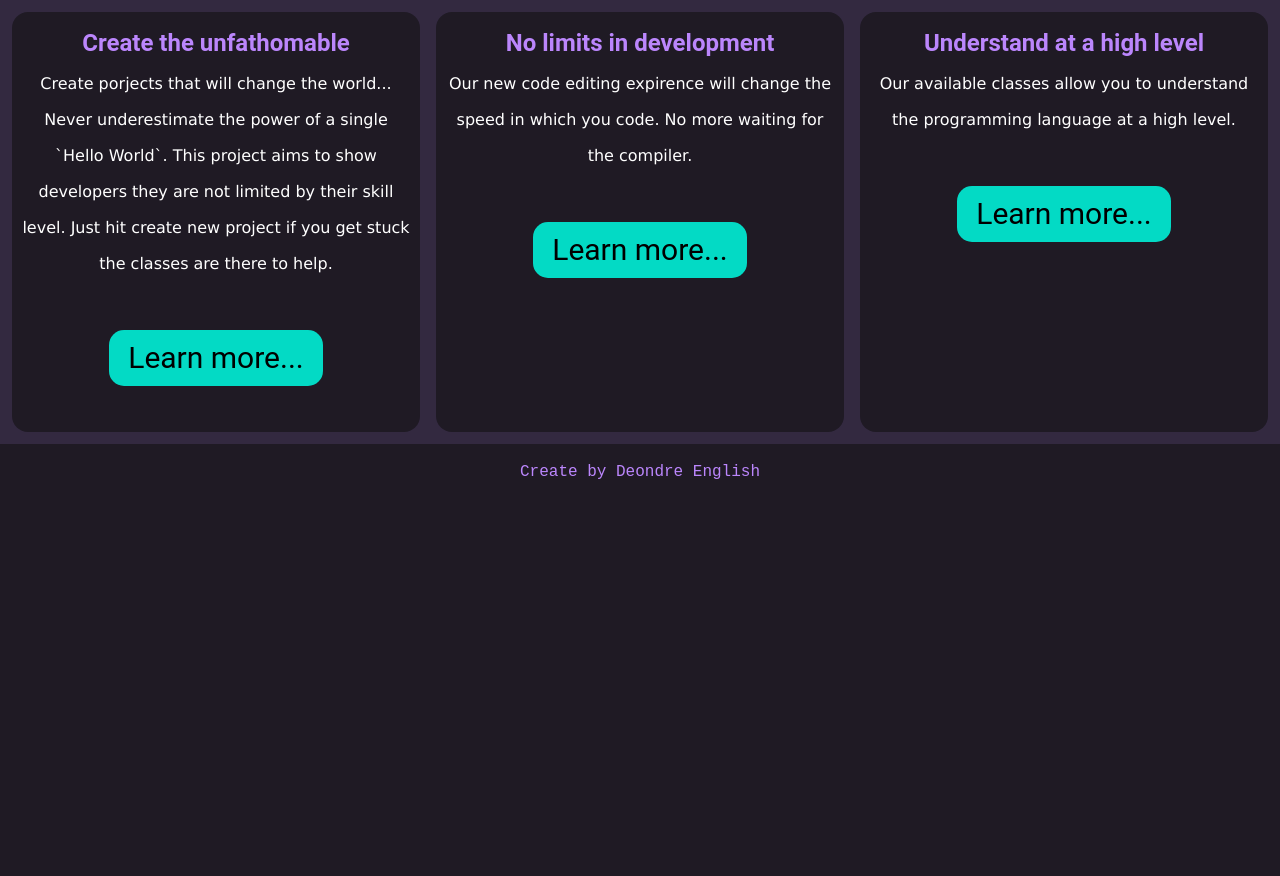
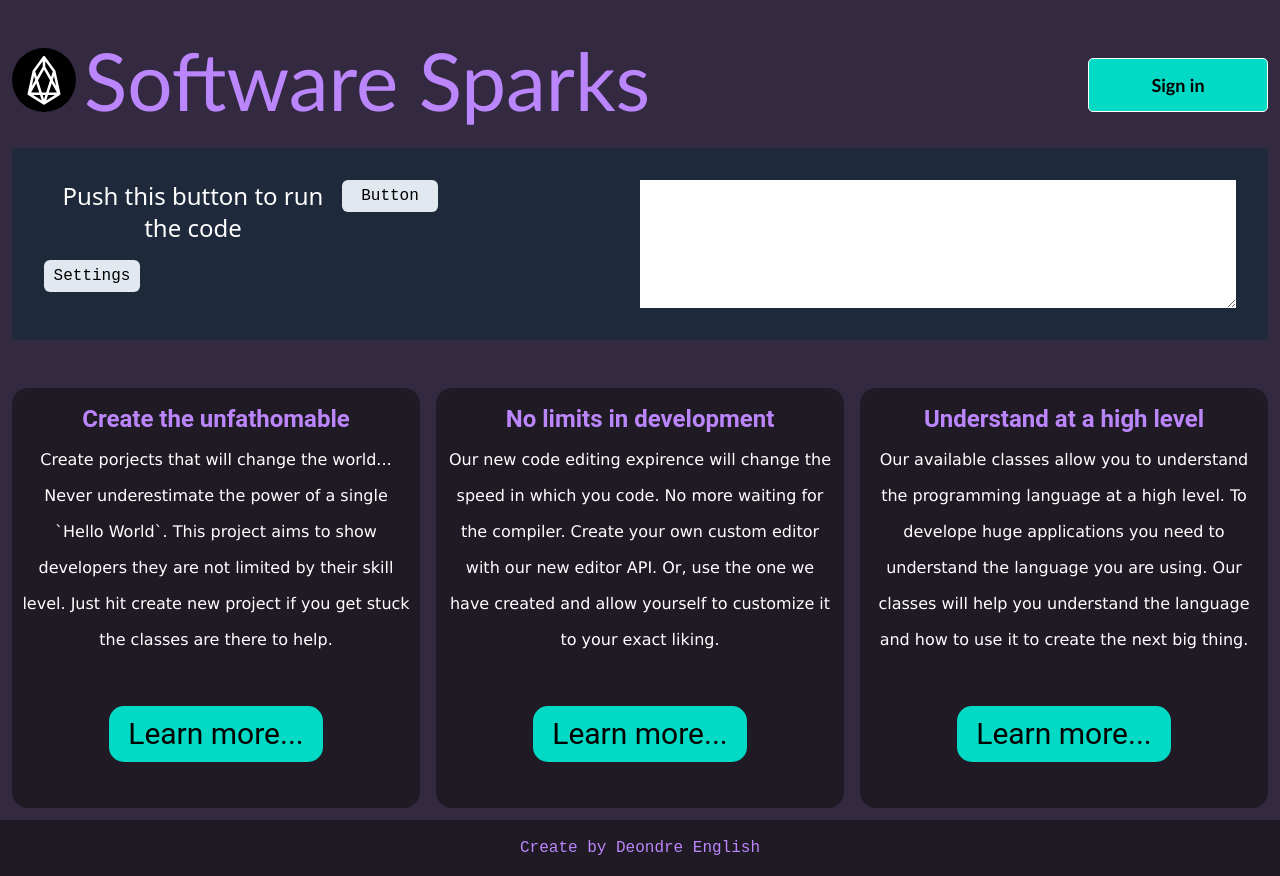
Before and after one commit to deondreE/SoftwareSparks, a Next.js app in the folder packages/web/: page / in a window 1280 px wide. Before the commit the page ends 800 px from the top, so only its background shows below. Built offline with nearby package versions, Linux system fonts and the light colour scheme.

Commit message:
Updated the landing page for Software Sparks.

```diff
--- a/packages/web/pages/index.tsx
+++ b/packages/web/pages/index.tsx
@@ -2,6 +2,8 @@ import type { NextPage } from 'next'
 import Head from 'next/head'
 import Image from 'next/image'
 import styles from '../styles/Home.module.scss'
+
+import Logo from '../public/logo.svg';
 
 const Home: NextPage = () => {
   return (
@@ -9,10 +11,25 @@ const Home: NextPage = () => {
       <Head>
         <title>Software Sparks</title>
         <meta name="description" content="Generated by create next app" />
-        <link rel="icon" href="/favicon.ico" />
+        <link rel="icon" href="/logo.svg" />
       </Head>
 
       <main  className={styles.container}>
+        <div className='flex'>
+          <Image src={Logo} alt='Working dev...' width={64} height={1} />
+          <h1 className={styles.pageheading}>Software Sparks</h1>
+          <button className={styles.signinbutton}>Sign in</button>
+        </div>
+        {/* Editor Example */}
+        <div className='grid bg-slate-800 grid-cols-2 p-8 mb-12'>
+          <div className='grid grid-cols-2'>
+            <h2 className='font-sans text-2xl text-center'>Push this button to run the code</h2>
+            <button className='p-0 bg-slate-200 w-24 h-8 rounded-md text-black hover:text-white'>Button</button>
+            <button className='p-0 bg-slate-200 w-24 h-8 rounded-md text-black hover:text-white'>Settings</button>
+          </div>
+          <textarea className='w-full h-32 text-black'></textarea>
+        </div>
+
         <div className='text-3xl'>
           <div className='text-center grid grid-cols-3 gap-4'>
             <div className={styles.gridcontainer}>
@@ -29,7 +46,7 @@ const Home: NextPage = () => {
                 No limits in development
               </h1>
               <p className={styles.content}>
-                Our new code editing expirence will change the speed in which you code. No more waiting for the compiler.
+                Our new code editing expirence will change the speed in which you code. No more waiting for the compiler. Create your own custom editor with our new editor API. Or, use the one we have created and allow yourself to customize it to your exact liking.
               </p>
               <button className={styles.button}>Learn more...</button>
             </div>
@@ -38,7 +55,7 @@ const Home: NextPage = () => {
                 Understand at a high level
               </h1>
               <p className={styles.content}>
-                Our available classes allow you to understand the programming language at a high level.
+                Our available classes allow you to understand the programming language at a high level. To develope huge applications you need to understand the language you are using. Our classes will help you understand the language and how to use it to create the next big thing.
               </p>
               <button className={styles.button}>Learn more...</button>
             </div>
--- a/packages/web/styles/Home.module.scss
+++ b/packages/web/styles/Home.module.scss
@@ -1,5 +1,35 @@
 @import './_variables';
 // ------------------------------------
+
+//
+.pageheading {
+    color: $base-dark-page-title;
+    font-family: 'Gill Sans', 'Gill Sans MT', Calibri, 'Trebuchet MS', sans-serif;
+    font-size: 5rem;
+    padding: .1em;
+    text-align: left;
+}
+
+// sign in button
+.signinbutton {
+    font-family: 'Gill Sans', 'Gill Sans MT', Calibri, 'Trebuchet MS', sans-serif;
+    font-size: large;
+    font-weight: 600;
+
+    margin-top: 50px;
+    height: 3em;
+    width: 10em;
+
+    border: 1px solid $white;
+    border-radius: 5px;
+
+    position: absolute;
+    top: 1%;
+    right: 12px;
+
+    color: $black;
+    background-color: $base-dark-button-color;
+}
 
 .footer {
     background-color: $base-dark-tb;
@@ -63,3 +93,37 @@
     border: none;
     cursor: pointer;
 }
+
+// Editor Example
+// ------------------------------------
+
+.editor {
+    background-color: $base-dark-th;
+    color: $white;
+    padding: 1rem;
+    text-align: center;
+
+    display: flex;
+    justify-content: left;
+    justify-items: left;
+
+    margin-bottom: 2ecenterm;
+
+    a {
+        color: $base-dark-page-title;
+    }
+}
+
+.editortextarea {
+    float: right;
+    width: 50%;
+    height: 20em;
+    background-color: $base-dark-tc;
+    color: $white;
+    padding: 1rem;
+    text-align: left;
+    font-family: 'Courier New', Courier, monospace;
+    font-size: 1rem;
+    border: none;
+    resize: none;
+}
```
Also changed, not shown: packages/web/public/logo.svg (added).
